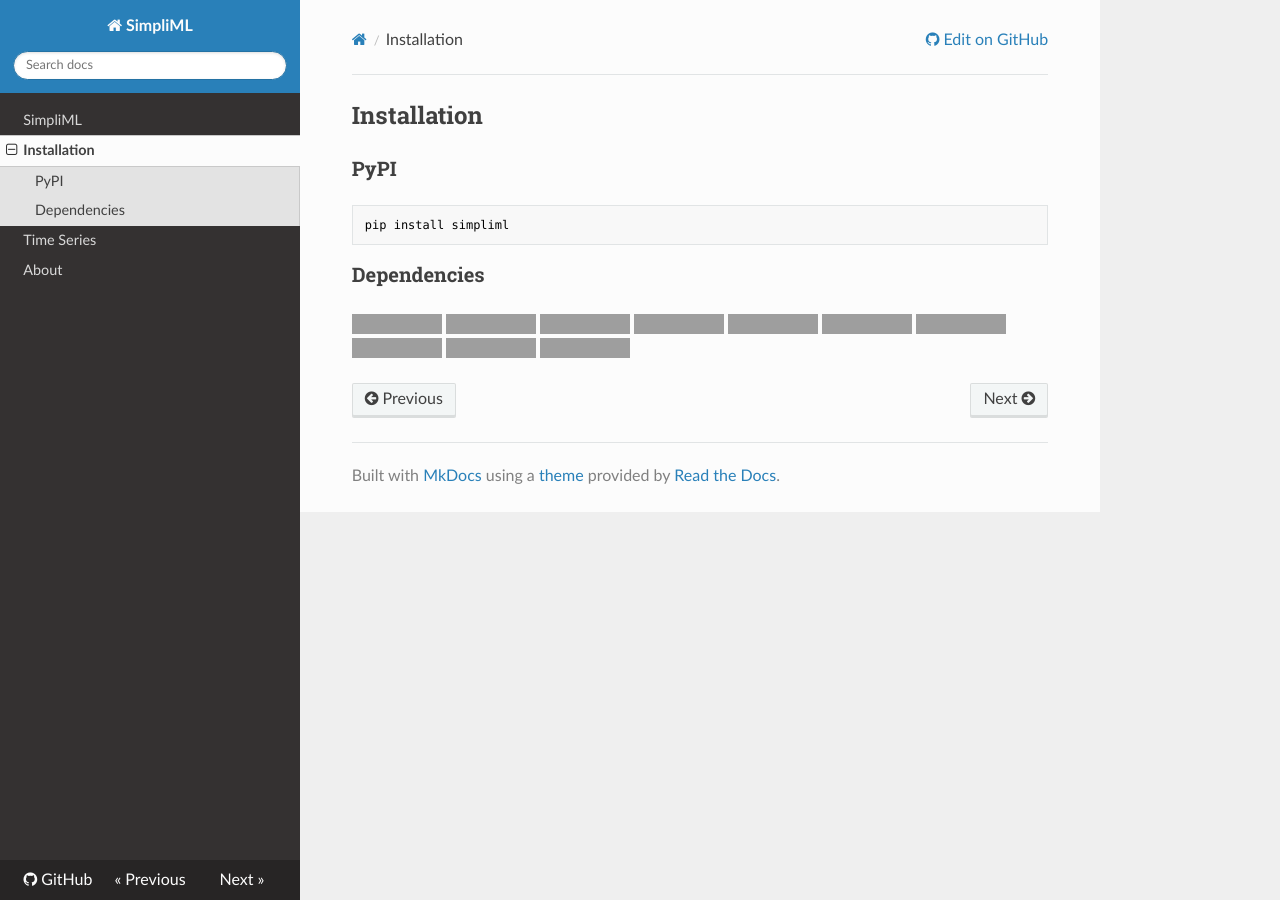
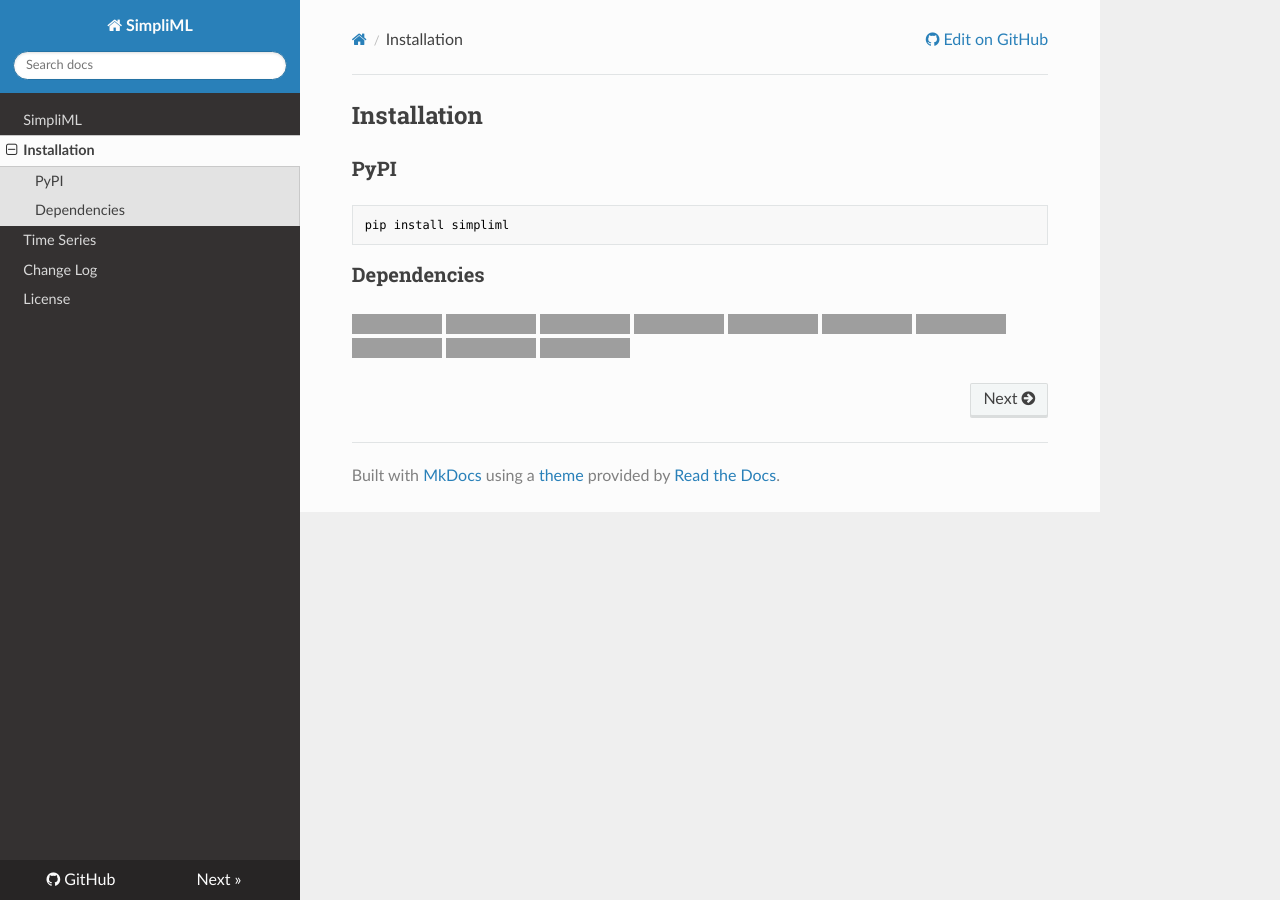
Before and after one commit to rajaddr/simpliml, an MkDocs documentation site: the page built from docs/install.md, in a window 1280 px wide. Built offline with MkDocs 1.6.1, drawn with Linux system fonts in a browser that asks for light colours; nearby versions of some CDN libraries; grey boxes are pictures that could not be loaded.

Commit message:
Code Push

```diff
--- a/mkdocs.yml
+++ b/mkdocs.yml
@@ -1,12 +1,12 @@
 site_name: SimpliML
 site_dir: build_docs
 repo_url: https://github.com/rajaddr/simpliml
-site_description: ''
 
 theme:
    name: readthedocs
 nav:
-  - SimpliML: index.md
+  - SimpliML: ../README.md
   - Installation: install.md
   - Time Series: tsf.md
-  - About: about.md
+  - Change Log: ../CHANGELOG.md
+  - License: ../LICENSE
```
Also changed, not shown: docs/index.md (+1 -0 lines).
